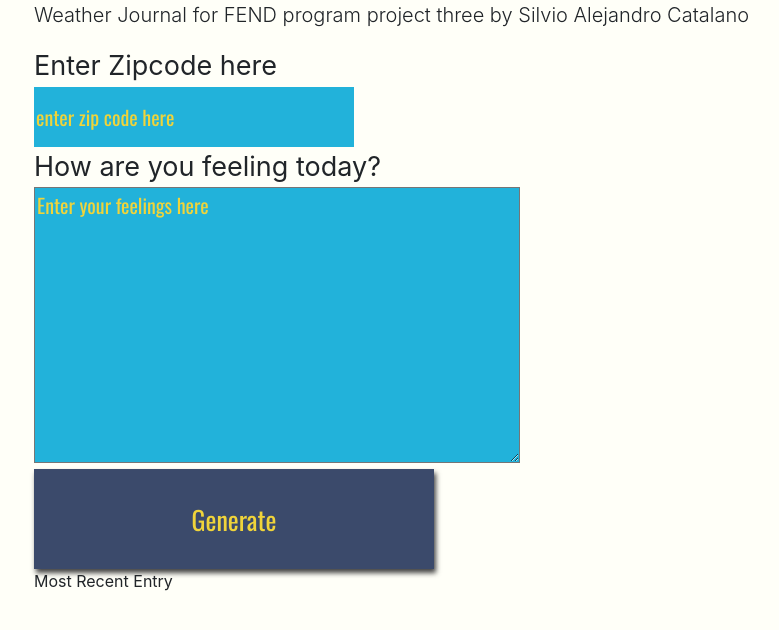
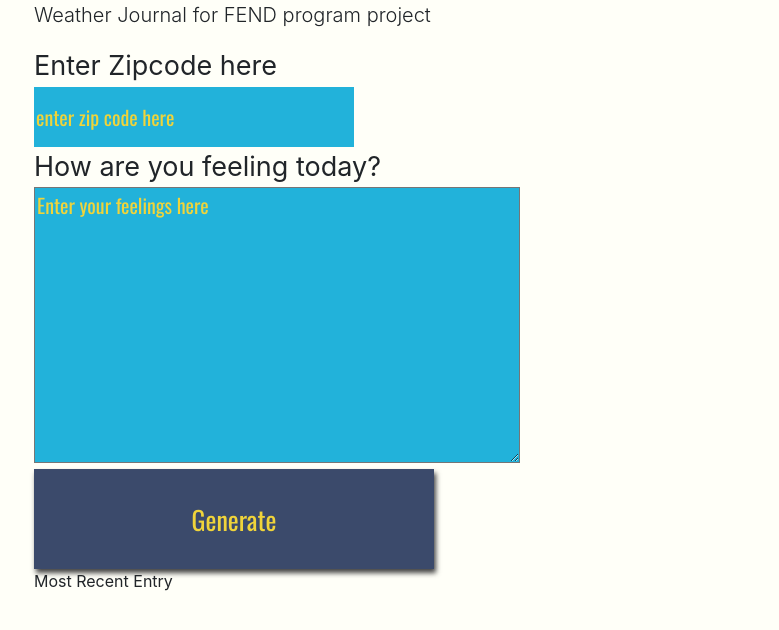
Before and after one commit to alcat984/Weather-Journal-App, a plain HTML site: page website/index.html in a window 1280 px wide. Shown: the whole page, without its empty margins (48-827 px from the left). Drawn offline with nearby package versions, Linux system fonts and the light colour scheme; a web font is replaced by a local one.

Commit message:
update html

```diff
--- a/website/index.html
+++ b/website/index.html
@@ -20,7 +20,7 @@
         <div class="row">
             <div class="col-md-12">
                 <p class="lead">
-                    Weather Journal for FEND program project three by Silvio Alejandro Catalano
+                    Weather Journal for FEND program project
                   </p>
             </div>
         </div>
```
